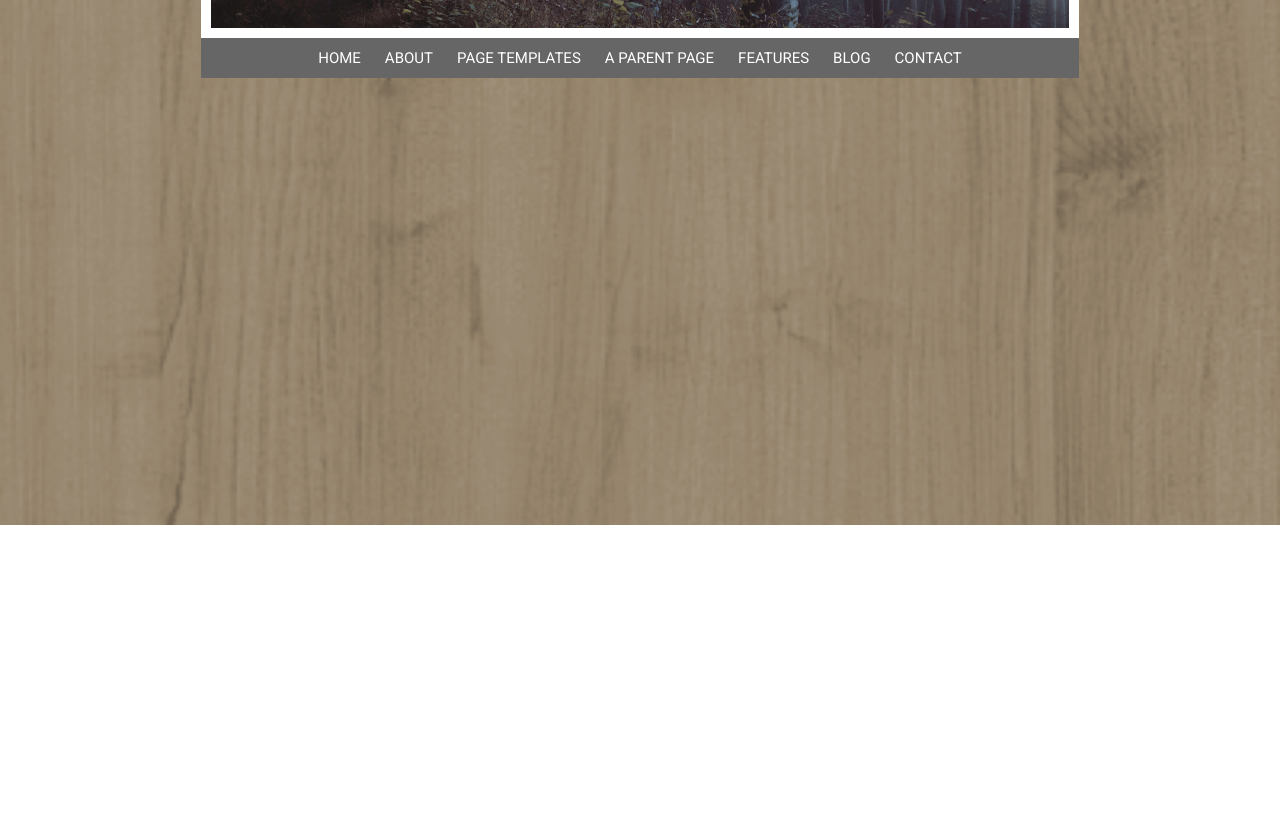
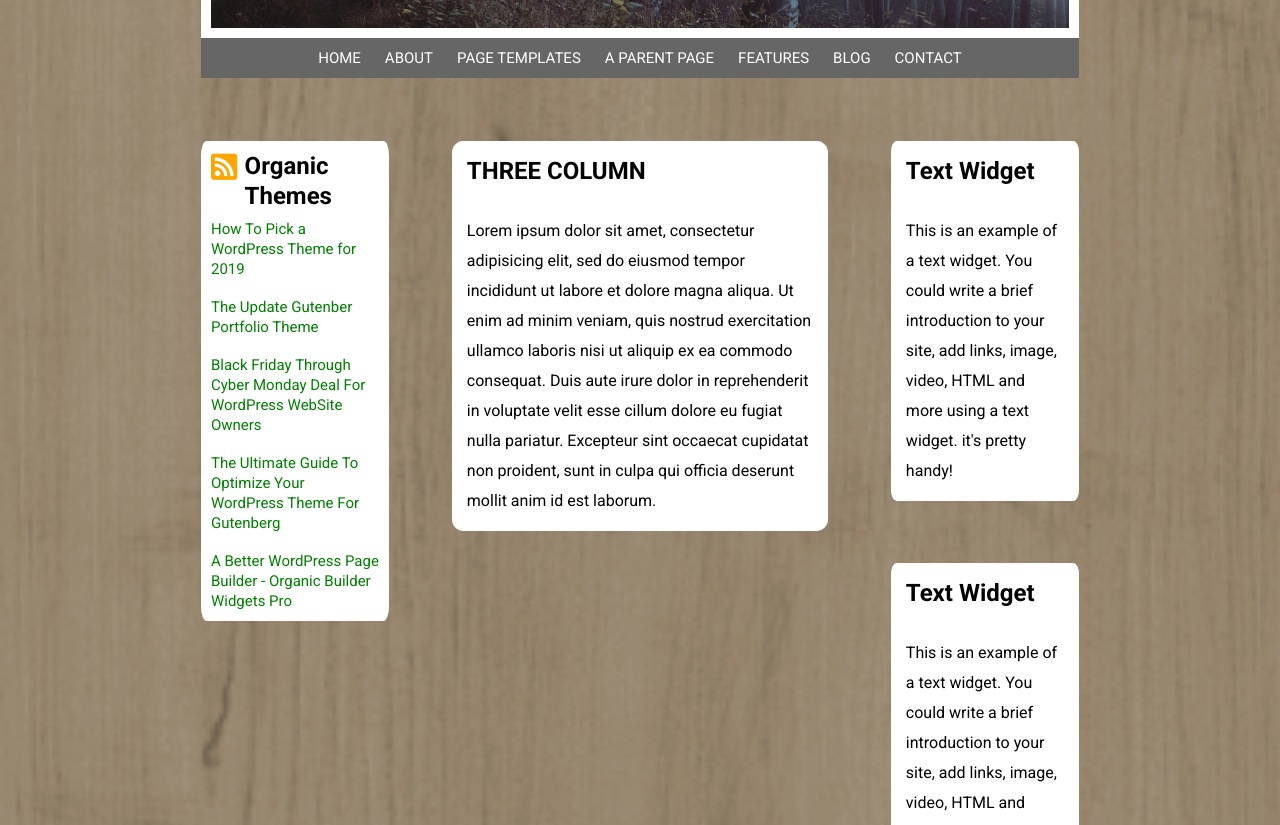
Before and after one commit to CristianaCaruana/htmlcss-wp, a plain HTML site: page index.html in a window 1280 px wide. Shown: the part 275-1100 px from the top of the page. Before the commit the page ends 800 px from the top, so only its background shows below. Drawn offline with Linux system fonts and the light colour scheme.

Commit message:
3rd commit

```diff
--- a/css/styles.css
+++ b/css/styles.css
@@ -11,6 +11,16 @@ body{
   background-size: cover;
   padding: 1%
 }
+
+ul {
+  text-decoration: none;
+  list-style: none;
+}
+
+a {
+  text-decoration: none;
+}
+
 
 /*Intestazione*/
 header .head {
@@ -56,6 +66,106 @@ nav .menu ul li a {
   color: white;
   font-family: Roboto, sans-serif;
   font-size: 15px;
-  text-decoration: none;
   padding: 10px;
 }
+
+/*Corpo della pagina*/
+main::after; {
+  content: '';
+  display: table;
+  clear: both;
+}
+
+main {
+  margin-top: 5%;
+}
+
+/*Colonna sinistra*/
+.left-col {
+  width: 15%;
+  background-color: white;
+  float: left;
+  border-radius: 3%;
+  margin-left: 15%;
+  padding: 10px;
+}
+
+.icona {
+  color: orange;
+  font-size: 30px;
+  float: left;
+  width: 20%;
+}
+
+.org {
+  float: left;
+  width: 80%;
+  padding-bottom: 5%;
+}
+
+a {
+  color: green;
+  font-family: Roboto, sans-serif;
+  font-size: 15px;
+  line-height: 20px;
+}
+
+/*Colonna centrale*/
+.middle-col {
+  width: 30%;
+  background-color: white;
+  margin-right: 5%;
+  margin-left: 5%;
+  float: left;
+  border-radius: 3%;
+  padding: 15px;
+}
+
+.left-col .org h2,
+.middle-col h2,
+.middle-col p,
+.right-col p,
+.right-col h2,
+.right-col-bottom h2,
+.right-col-bottom p,
+.right-col-bottom-1 h2,
+.right-col-bottom-1 p {
+  font-family: Roboto, sans-serif;
+  line-height: 30px;
+}
+
+.middle-col p,
+.right-col p,
+.right-col-bottom p,
+.right-col-bottom-1 p {
+  padding-top: 30px;
+}
+
+/*Colonna destra*/
+.right-col {
+  width: 15%;
+  background-color: white;
+  float: left;
+  border-radius: 3%;
+  padding: 15px;
+}
+
+.right-col-bottom {
+  width: 15%;
+  background-color: white;
+  border-radius: 3%;
+  margin-top: 5%;
+  padding: 15px;
+  float: left;
+  margin-right: 15%;
+}
+
+.right-col-bottom-1 {
+  width: 15%;
+  background-color: white;
+  border-radius: 3%;
+  margin-top: 5%;
+  padding: 15px;
+  float: right;
+  margin-right: 15%;
+}
--- a/index.html
+++ b/index.html
@@ -3,8 +3,9 @@
   <head>
     <meta charset="utf-8">
     <title>Wordpress</title>
+    <link href="https://fonts.googleapis.com/css2?family=Montserrat:wght@400;700&family=Roboto:wght@400;700&display=swap" rel="stylesheet">
+    <link rel="stylesheet" href="https://cdnjs.cloudflare.com/ajax/libs/font-awesome/5.14.0/css/all.min.css">
     <link rel="stylesheet" href="./css/styles.css">
-    <link href="https://fonts.googleapis.com/css2?family=Montserrat:wght@400;700&family=Roboto:wght@400;700&display=swap" rel="stylesheet">
   </head>
 
   <body>
@@ -45,6 +46,62 @@
       </div>
     </nav>
 
+   <!--Corpo della pagina-->
+   <main>
+     <!--Colonna sinistra-->
+     <aside class="left-col">
+       <div class="icona">
+         <i class="fas fa-rss-square"></i>
+       </div>
+       <div class="org">
+         <h2>Organic Themes</h2>
+       </div>
+       <ul>
+         <li>
+           <a href="#">How To Pick a WordPress Theme for 2019</a>
+         </li>
+         <br>
+         <li>
+           <a href="#">The Update Gutenber Portfolio Theme</a>
+         </li>
+         <br>
+         <li>
+           <a href="#">Black Friday Through Cyber Monday Deal For WordPress WebSite Owners</a>
+         </li>
+         <br>
+         <li>
+           <a href="#">The Ultimate Guide To Optimize Your WordPress Theme For Gutenberg</a>
+         </li>
+         <br>
+         <li>
+           <a href="#">A Better WordPress Page Builder - Organic Builder Widgets Pro</a>
+         </li>
+       </ul>
+     </aside>
 
-  </body>
+     <!--Colonna centrale-->
+     <div class="middle-col">
+       <h2>THREE COLUMN</h2>
+        <p>Lorem ipsum dolor sit amet, consectetur adipisicing elit, sed do eiusmod tempor incididunt ut labore et dolore magna aliqua. Ut enim ad minim veniam, quis nostrud exercitation ullamco laboris nisi ut aliquip ex ea commodo consequat. Duis aute irure dolor in reprehenderit in voluptate velit esse cillum dolore eu fugiat nulla pariatur. Excepteur sint occaecat cupidatat non proident, sunt in culpa qui officia deserunt mollit anim id est laborum.</p>
+     </div>
+
+    <!--Colonne destra-->
+     <aside class="right-col">
+      <h2>Text Widget</h2>
+       <p>This is an example of a text widget. You could write a brief introduction to your site, add links, image, video, HTML and more using a text widget. it's pretty handy!</p>
+     </aside>
+     <aside class="right-col-bottom">
+      <h2>Text Widget</h2>
+       <p>This is an example of a text widget. You could write a brief introduction to your site, add links, image, video, HTML and more using a text widget. it's pretty handy!</p>
+     </aside>
+     <aside class="right-col-bottom-1">
+      <h2>Text Widget</h2>
+       <p>This is an example of a text widget. You could write a brief introduction to your site, add links, image, video, HTML and more using a text widget. it's pretty handy!</p>
+     </aside>
+   </main>
+
+   <footer class="">
+   </footer>
+
+ </body>
 </html>
```
